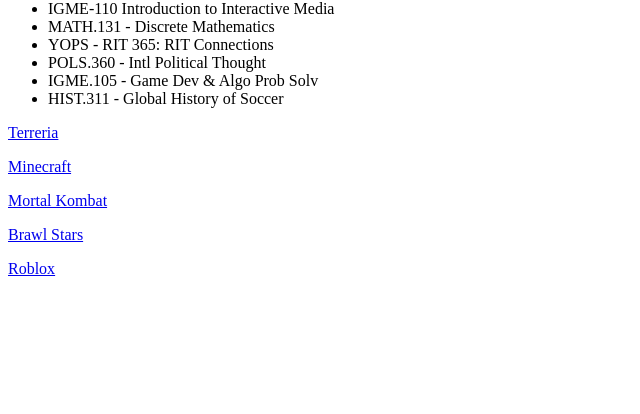
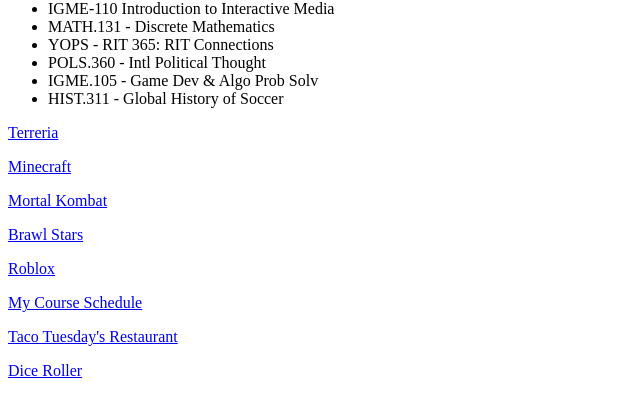
Before and after one commit to jce5953/jce5953.github.io, a plain HTML site: page index.html in a window 1280 px wide. Shown: the part 66-480 px from the top of the page, without its empty margins (0-640 px from the left). Drawn offline with Linux system fonts and the light colour scheme.

Commit message:
added links index.html

```diff
--- a/index.html
+++ b/index.html
@@ -22,3 +22,6 @@
 <p><a href="https://www.mortalkombat.com/en-us">Mortal Kombat</a></p>
 <p><a href="https://store.supercell.com/brawlstars">Brawl Stars</a></p>
 <p><a href="https://www.roblox.com/">Roblox</a></p>
+  <p><a href="minimal.html">My Course Schedule</a></p>
+  <p><a href="tacos.html">Taco Tuesday's Restaurant</a></p>
+  <p><a href="dice-roller.html">Dice Roller</a></p>
```
